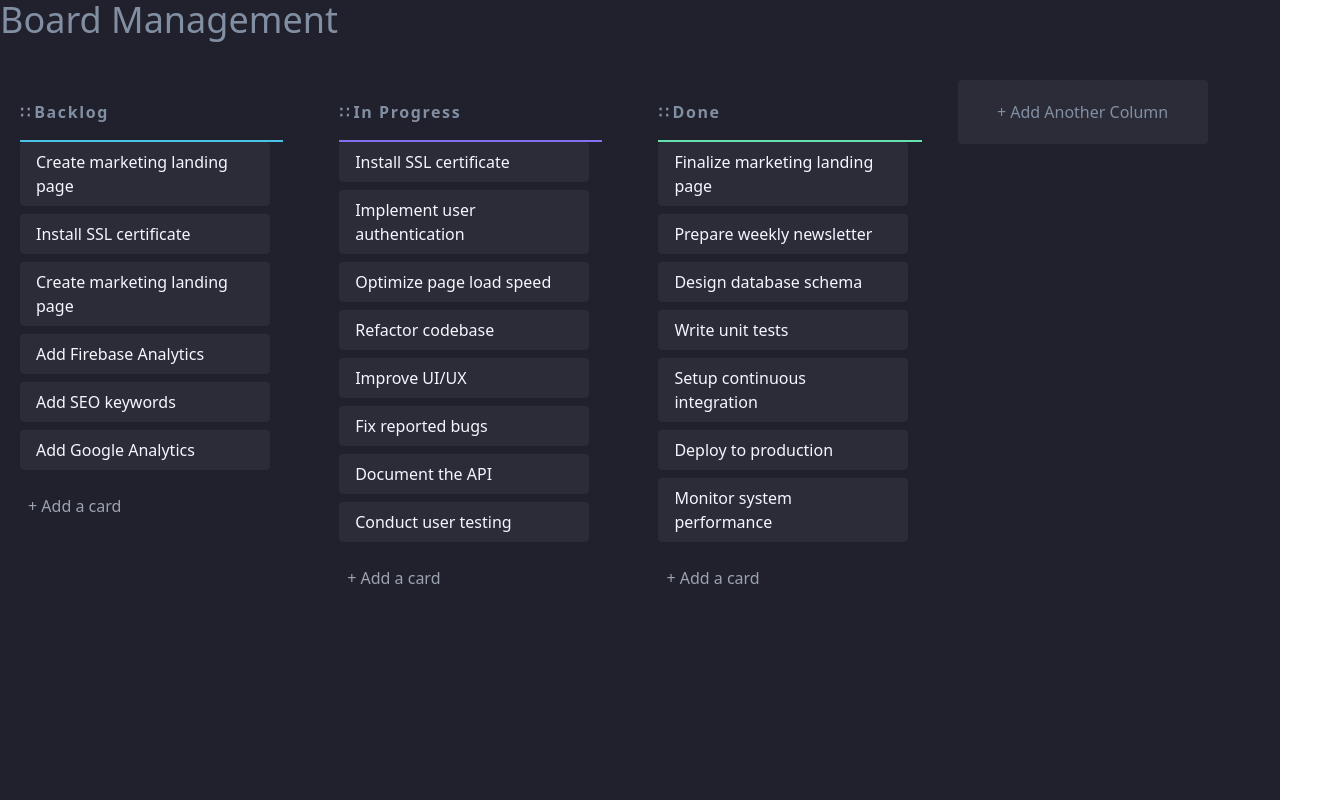
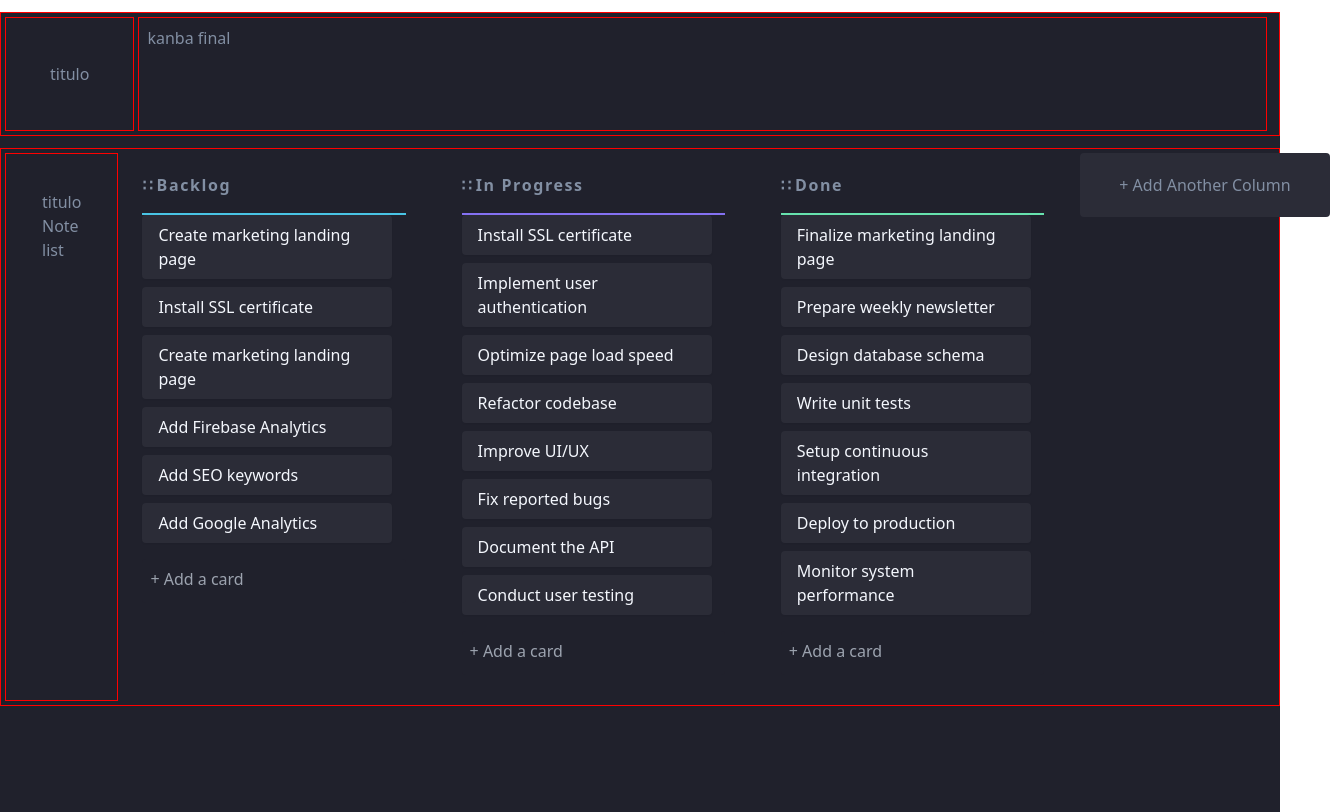
Before and after one commit to d4ndres/KanbanVue2, a Vue app: page / in a window 1280 px wide. Shown: the whole page, 1330 px wide, since content can reach past the window. Built offline with nearby package versions, Linux system fonts and the light colour scheme.

Commit message:
estetica

```diff
--- a/src/App.vue
+++ b/src/App.vue
@@ -1,20 +1,27 @@
 <script>
-import ManagmentBoard from "./components/ManagmentBoard.vue";
+import ManagmentBoard from "@/components/ManagmentBoard.vue";
+import HeaderBoard from "@/components/HeaderBoard.vue";
+import BoardSidebar from "@/components/BoardSidebar.vue";
 
 export default {
   name: "App",
   components: {
     ManagmentBoard,
+    HeaderBoard,
+    BoardSidebar,
   },
 };
 </script>
 
-
 <template>
   <div id="app" class="bg-bg min-h-[100vh] text-gris">
-    <h1 class="text-4xl text-white flex items-center mb-10">Board Management</h1>
-
-    <ManagmentBoard />
-
+    <HeaderBoard />
+    <BoardSidebar />
   </div>
 </template>
+
+<style>
+.dev {
+  border: 1px solid red;
+}
+</style>
--- /dev/null
+++ b/src/components/BoardSidebar.vue
@@ -0,0 +1,26 @@
+<script>
+import ManagmentBoard from "@/components/ManagmentBoard.vue";
+
+export default {
+  name: "App",
+  components: {
+    ManagmentBoard,
+  },
+};
+</script>
+
+<template>
+  <div class="dev | container | p-1 my-3 mx-auto | flex">
+    <!-- Left side -->
+    <section class="dev | p-9 mr-1">
+      <!-- Search notes -->
+      <p>titulo</p>
+
+      <!-- Note list -->
+      <p>Note list</p>
+    </section>
+    <section>
+      <ManagmentBoard />
+    </section>
+  </div>
+</template>
--- /dev/null
+++ b/src/components/HeaderBoard.vue
@@ -0,0 +1,15 @@
+<template>
+  <div>
+    <!-- <div class="space-y-5"></div> -->
+    <!-- <div class="p-4 bg-blanco shadow rounded-lg"> -->
+    <div class="dev | container | p-1 my-3 mx-auto | flex">
+      <section class="dev | p-11 mr-1">
+        <p>titulo</p>
+      </section>
+
+      <section class="dev | container | p-2 mr-2 my-30 | flex">
+        <p>kanba final</p>
+      </section>
+    </div>
+  </div>
+</template>
--- a/tailwind.config.js
+++ b/tailwind.config.js
@@ -1,26 +1,23 @@
 /** @type {import('tailwindcss').Config} */
 export default {
-  content: [
-    "./index.html",
-    "./src/**/*.{vue,js,ts,jsx,tsx}",
-  ],
+  content: ["./index.html", "./src/**/*.{vue,js,ts,jsx,tsx}"],
   theme: {
     extend: {},
     colors: {
-      'morado': '#635FC7',
-      'hmorado': '#A8A4FF',
-      'negro': '#000112',
-      'bg': '#20212C',
-      'oscuro': '#2B2C37',
-      'hoscuro': '#3E3F4E',
-      'gris': '#828FA3',
-      'hgris': '#E4EBFA',
-      'blanco': '#F4F7FD',
-      'hblanco': '#FFFFFF',
-      'rojo': '#EA5555',
-      'hrojo': '#FF9898'
-    }
+      morado: "#635FC7",
+      hmorado: "#A8A4FF",
+      negro: "#000112",
+      bg: "#20212C",
+      oscuro: "#2B2C37",
+      hoscuro: "#3E3F4E",
+      gris: "#828FA3",
+      hgris: "#E4EBFA",
+      blanco: "#F4F7FD",
+      hblanco: "#FFFFFF",
+      rojo: "#EA5555",
+      hrojo: "#FF9898",
+    },
   },
   plugins: [],
-  purge: ['./index.html', './src/**/*.{vue,js,ts,jsx,tsx}']
-}
+  purge: ["./index.html", "./src/**/*.{vue,js,ts,jsx,tsx}"],
+};
```
